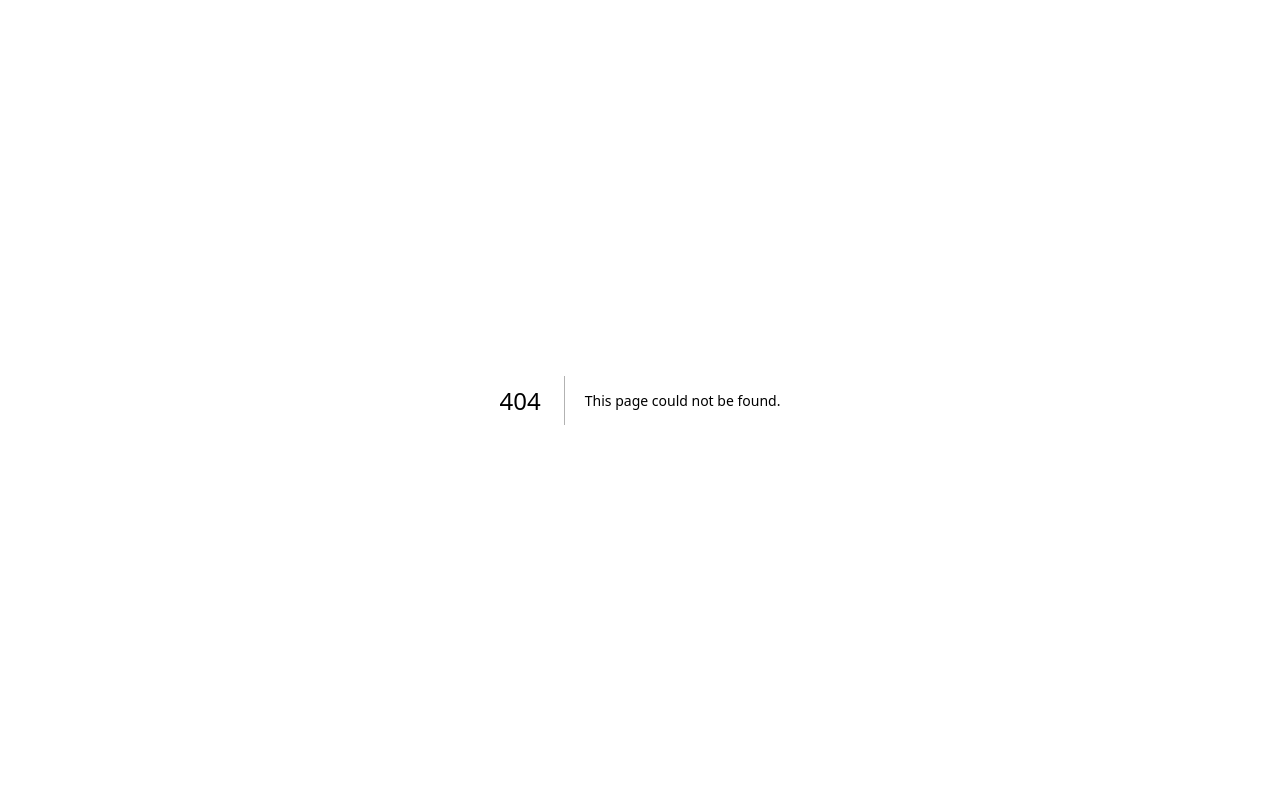
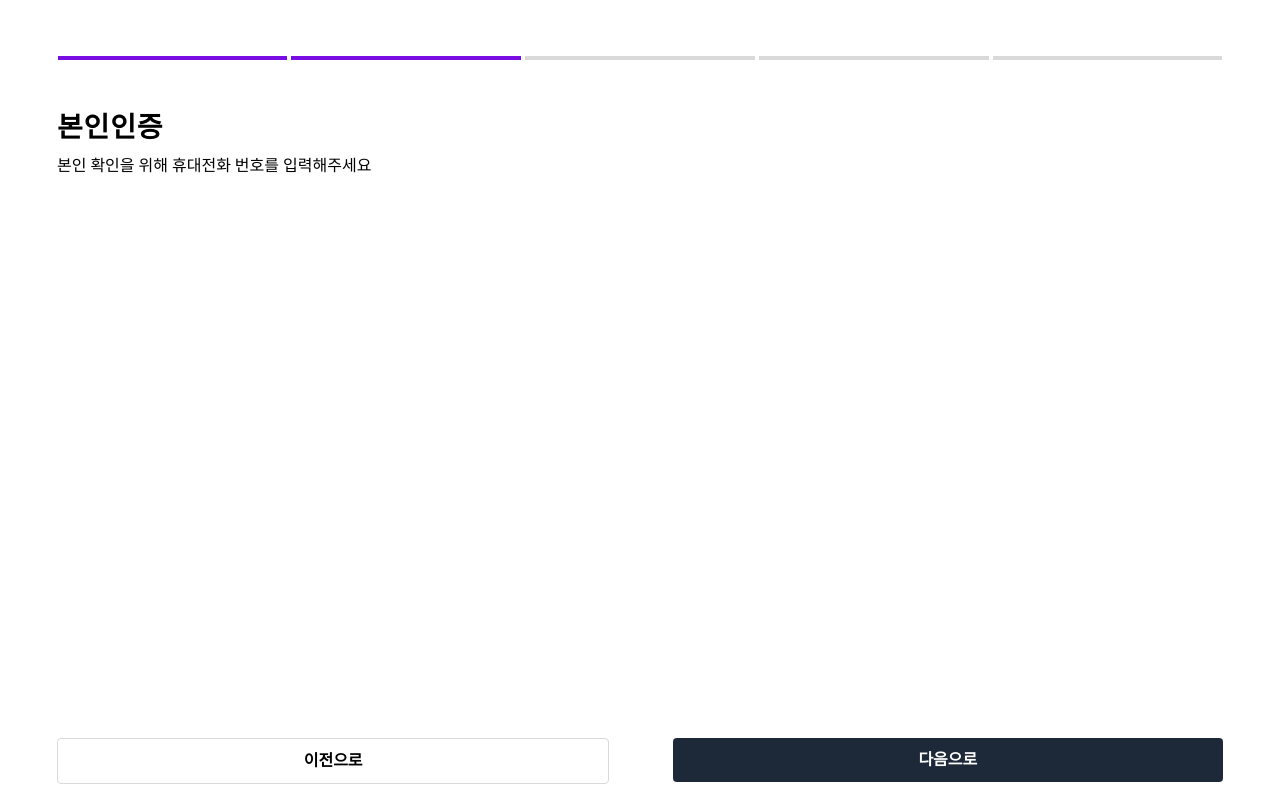
Before and after one commit to Team-C-LINK/clip-frontend, a Next.js app in the folder clip/: page /join/auth in a window 1280 px wide. Before the commit this address had no page. Built offline with nearby package versions, Linux system fonts and the light colour scheme.

Commit message:
feat : 이전, 다음 버튼 퍼블리싱

```diff
--- /dev/null
+++ b/clip/src/app/join/auth/component/C.style.tsx
@@ -0,0 +1,12 @@
+import styled from 'styled-components';
+
+export const Wrapper = styled.div`
+  position: relative;
+  display: flex;
+  flex-direction: column;
+  width: 100%;
+  align-items: center;
+  height: fit-content;
+  margin-bottom: 5dvh;
+  gap: 5rem;
+`;
--- /dev/null
+++ b/clip/src/app/join/auth/page.tsx
@@ -0,0 +1,25 @@
+'use client';
+import TopText from '../component/TopText/TopText';
+import ProgressBar from '../component/ProgressBar/ProgressBar';
+import Layout from '@/app/SharedComponent/Background';
+import * as C from './component/C.style';
+import PrevNext from '../component/PrevNext/PrevNext';
+
+const Auth = () => {
+  return (
+    <>
+      <Layout>
+        <C.Wrapper>
+          <ProgressBar page={2}></ProgressBar>
+          <TopText
+            top={'본인인증'}
+            bottom={'본인 확인을 위해 휴대전화 번호를 입력해주세요'}
+          ></TopText>
+          <PrevNext></PrevNext>
+        </C.Wrapper>
+      </Layout>
+    </>
+  );
+};
+
+export default Auth;
--- /dev/null
+++ b/clip/src/app/join/component/PrevNext/NextButton/NextButton.tsx
@@ -0,0 +1,27 @@
+import styled from 'styled-components';
+
+const NextBtn = styled.div`
+  width: 43dvw;
+  height: 4.4rem;
+  display: flex;
+  flex-direction: row;
+  border-radius: 0.4rem;
+  font-family: Pretendard;
+  font-size: 1.6rem;
+  font-weight: 600;
+  line-height: 2.4rem;
+  justify-content: center;
+  align-items: center;
+  background: #1d2939;
+  color: white;
+`;
+
+const NextButton = ({ children }: { children: React.ReactNode }) => {
+  return (
+    <>
+      <NextBtn>{children}</NextBtn>
+    </>
+  );
+};
+
+export default NextButton;
--- /dev/null
+++ b/clip/src/app/join/component/PrevNext/PrevButton/PrevButton.tsx
@@ -0,0 +1,30 @@
+import styled from 'styled-components';
+
+const PrevBtn = styled.div`
+  display: flex;
+  flex-direction: row;
+  width: 43dvw;
+  height: 4.4rem;
+  border-radius: 0.4rem;
+  font-family: Pretendard;
+  font-size: 1.6rem;
+  font-weight: 600;
+  line-height: 2.4rem;
+  justify-content: center;
+  align-items: center;
+  /* Background/02 */
+  background: #ffffff;
+  /* Line/01 */
+  border: 1px solid #d9d9d9;
+  border-radius: 4px;
+`;
+
+const PrevButton = ({ children }: { children: React.ReactNode }) => {
+  return (
+    <>
+      <PrevBtn>{children}</PrevBtn>
+    </>
+  );
+};
+
+export default PrevButton;
--- /dev/null
+++ b/clip/src/app/join/component/PrevNext/PrevNext.tsx
@@ -0,0 +1,29 @@
+'use client';
+
+import styled from 'styled-components';
+import NextButton from './NextButton/NextButton';
+import PrevButton from './PrevButton/PrevButton';
+
+const PrevNextFrame = styled.div`
+  position: fixed;
+  bottom: 2dvh; // 고정값
+  display: flex;
+  flex-direction: row;
+  justify-content: space-between;
+  width: 91.1dvw;
+  height: fit-content;
+  gap: 2rem;
+`;
+
+const PrevNext = () => {
+  return (
+    <>
+      <PrevNextFrame>
+        <PrevButton>이전으로</PrevButton>
+        <NextButton>다음으로</NextButton>
+      </PrevNextFrame>
+    </>
+  );
+};
+
+export default PrevNext;
--- a/clip/src/app/join/component/ProgressBar/C.style.tsx
+++ b/clip/src/app/join/component/ProgressBar/C.style.tsx
@@ -8,11 +8,10 @@ export const ProgressBar = styled.div`
   align-items: flex-start;
   padding: 0px;
   gap: 0.4rem;
-  margin-top: 13.75dvh;
+  margin-top: 7dvh;
   position: relative;
   width: 91dvw;
   height: fit-content;
-  top: 1rem;
 `;
 
 export const ProgressBarInner = styled.div`
--- /dev/null
+++ b/clip/src/app/join/component/TopText/C.style.tsx
@@ -0,0 +1,33 @@
+import styled from 'styled-components';
+
+export const TitleFrame = styled.div`
+  /* Title */
+
+  /* Auto layout */
+  display: flex;
+  flex-direction: column;
+  align-items: flex-start;
+  padding: 0px;
+  gap: 0.8rem;
+
+  position: relative;
+  width: 91.1dvw;
+  height: fit-content;
+`;
+
+export const TitleTopText = styled.div`
+  font-family: Pretendard;
+  font-size: 2.8rem;
+  font-weight: 700;
+  line-height: 3.6rem;
+  letter-spacing: 0.03em;
+  text-align: left;
+`;
+
+export const TitleBottomText = styled.div`
+  font-family: Pretendard;
+  font-size: 1.6rem;
+  font-weight: 400;
+  line-height: 2.4rem;
+  text-align: left;
+`;
--- /dev/null
+++ b/clip/src/app/join/component/TopText/TopText.tsx
@@ -0,0 +1,14 @@
+import * as C from './C.style';
+
+const TopText = ({ top, bottom }: { top: string; bottom: string }) => {
+  return (
+    <>
+      <C.TitleFrame>
+        <C.TitleTopText>{top}</C.TitleTopText>
+        <C.TitleBottomText>{bottom}</C.TitleBottomText>
+      </C.TitleFrame>
+    </>
+  );
+};
+
+export default TopText;
```
Also changed, not shown: clip/src/app/join/agreement/component/C.style.tsx (+8 -7 lines).
